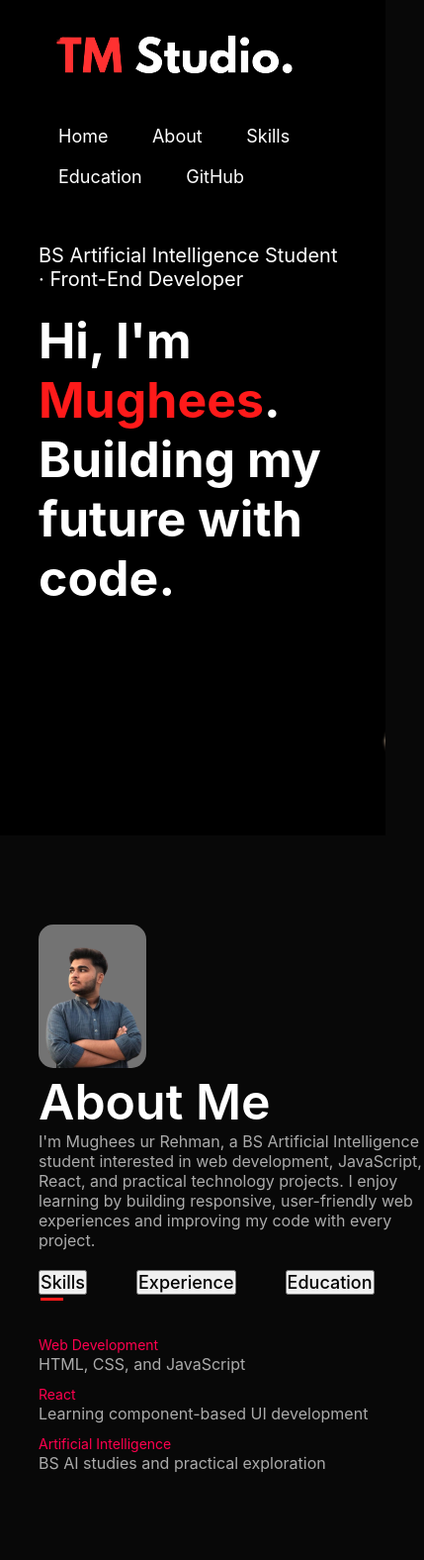
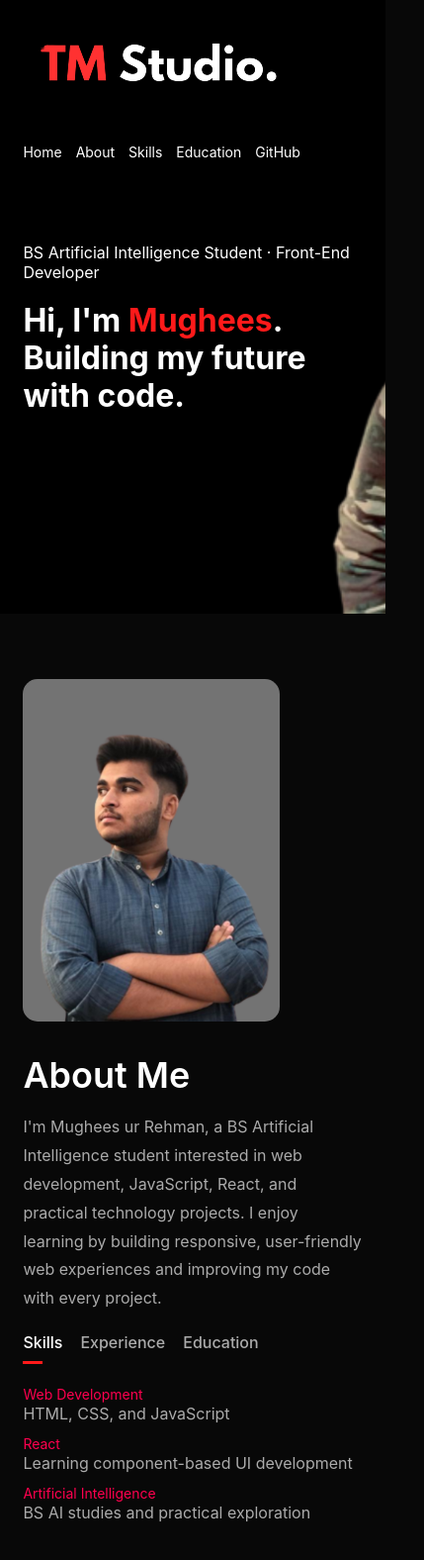
Before and after one commit to TheMughees1/TM-Studio-Simple-portfolio, a plain HTML site: page index.html in a window 390 px wide. Shown: the whole page at 99% size, 429 px wide, since content can reach past the window. Drawn offline with Linux system fonts and the light colour scheme.

Commit message:
Polish portfolio tabs and improve mobile responsiveness

```diff
--- a/style.css
+++ b/style.css
@@ -126,3 +126,46 @@ body{
     .tab-contents.active-tab{
         display: block;
     }
+
+/* Polished controls and responsive layout */
+nav img.logo {
+    width: 140px;
+    height: auto;
+    object-fit: contain;
+}
+.tab-links {
+    border: 0;
+    padding: 0 0 4px;
+    color: #ababab;
+    background: transparent;
+    font-family: inherit;
+}
+.tab-links:hover,
+.tab-links.active-link {
+    color: #fff;
+}
+.tab-contents p {
+    line-height: 1.7;
+    max-width: 680px;
+}
+#about .about-col-2 > p {
+    line-height: 1.8;
+    margin-top: 16px;
+}
+@media (max-width: 700px) {
+    .container { padding: 18px 6%; }
+    #header { min-height: 620px; height: auto; }
+    nav { align-items: flex-start; gap: 12px; }
+    nav img.logo { width: 100px; }
+    nav ul { display: flex; flex-wrap: wrap; gap: 8px 14px; }
+    nav ul li { margin: 6px 0; }
+    nav ul li a { font-size: 14px; }
+    .header-text { margin-top: 22%; font-size: 16px; }
+    .header-text h1 { font-size: clamp(32px, 8vw, 46px); line-height: 1.2; }
+    #about { padding: 48px 0; }
+    .about-col-1, .about-col-2 { flex-basis: 100%; }
+    .about-col-1 { max-width: 260px; margin-bottom: 28px; }
+    .sub-title { font-size: 36px; }
+    .tab-titles { gap: 18px; margin-bottom: 28px; flex-wrap: wrap; }
+    .tab-links { margin-right: 0; font-size: 16px; }
+}
```
